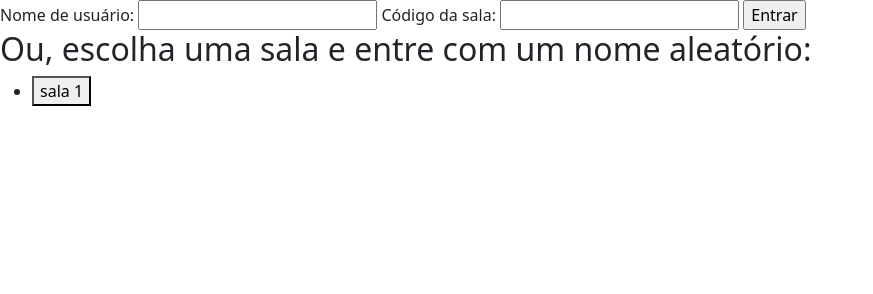
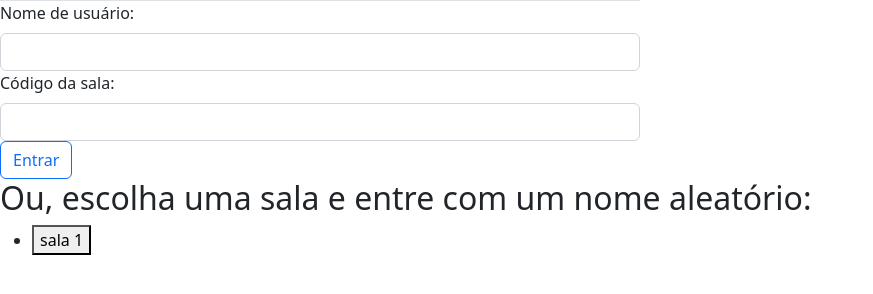
Before and after one commit to erickxyy7/chat, a website: page index.html in a window 1280 px wide. Shown: the whole page, without its empty margins (0-873 px from the left). Drawn offline with nearby package versions, Linux system fonts and the light colour scheme; no server answers.

Commit message:
Change manual form design.

```diff
--- a/index.html
+++ b/index.html
@@ -9,13 +9,19 @@
         <link rel="stylesheet" href="static/css/index.css">
     </head>
     <body>
-        <form id="menu">
-            <label for="username">Nome de usuário:</label>
-            <input type="text" name="username" id="username">
-            <label for="roomCode">Código da sala:</label>
-            <input type="text" name="roomCode" id="roomCode">
-            <input type="submit" value="Entrar">
-        </form>
+        <div id="manualForm">
+            <form id="menu">
+                <div id="mb-3">
+                    <label class="form-label" for="username">Nome de usuário:</label>
+                    <input class="form-control" type="text" name="username" id="username">
+                </div>
+                <div id="mb-3">
+                    <label class="form-label" for="roomCode">Código da sala:</label>
+                    <input class="form-control" type="text" name="roomCode" id="roomCode">
+                </div>
+                <input class="btn btn-outline-primary" type="submit" value="Entrar">
+            </form>
+        </div>
         <div id="menuChooseBuildedRoom">
             <h2>Ou, escolha uma sala e entre com um nome aleatório:</h2>
             <ul>
--- a/static/css/index.css
+++ b/static/css/index.css
@@ -13,3 +13,9 @@
     width: 325px;
     top: 305px;
 }
+
+#manualForm {
+    width: 50%;
+    border: solid #dee2e6;
+    border-width: 1px 0 0;
+}
```
